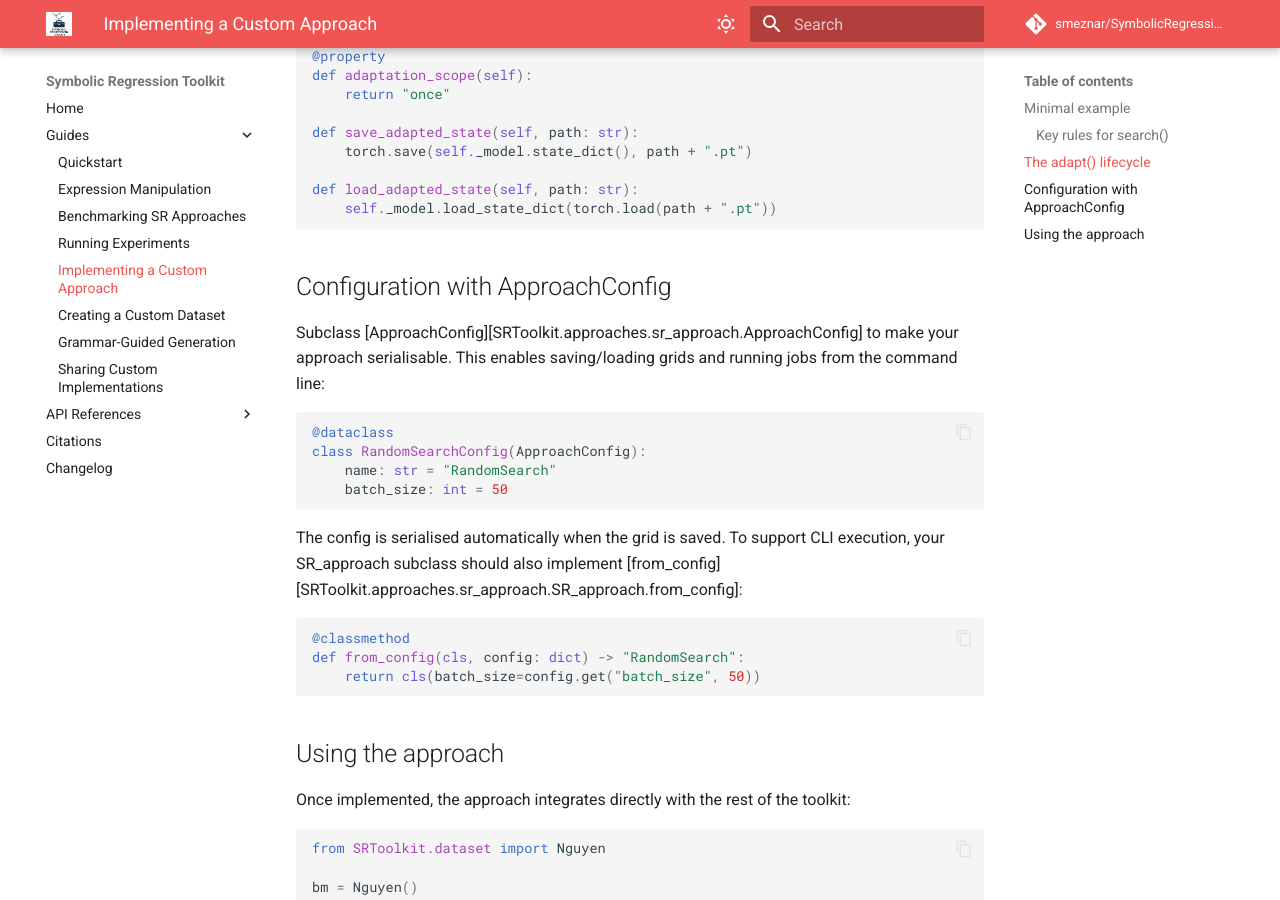
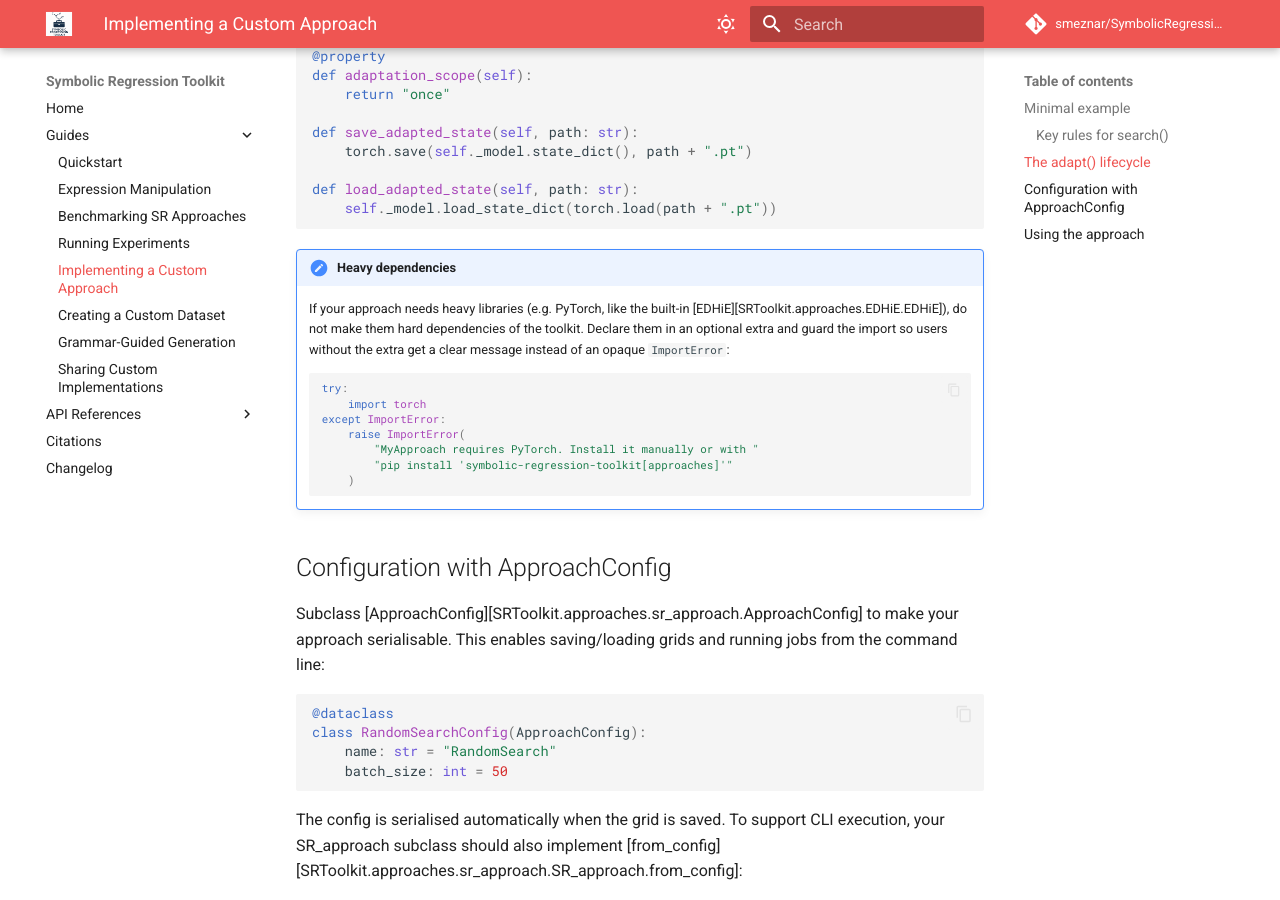
Before and after one commit to smeznar/SymbolicRegressionToolkit, an MkDocs documentation site: the page built from docs/guides/custom-approach.md, in a window 1280 px wide and 900 px high, scrolled down 1713 px. Built offline with MkDocs 1.6.1 and Material for MkDocs 9.7.7, drawn with Linux system fonts in a browser that asks for light colours; comment, search, counter and statistics services are not loaded; the version menu is left out.

Commit message:
New release (1.6.0)

````diff
--- a/SRToolkit/__init__.py
+++ b/SRToolkit/__init__.py
@@ -24,7 +24,7 @@ _bundles_parent = str(_bundles_root().parent)
 if _bundles_parent not in _sys.path:
     _sys.path.insert(0, _bundles_parent)
 
-__version__ = "1.5.0"
+__version__ = "1.6.0"
 __license__ = "GPL-3.0 License"
 __author__ = "Sebastian Mežnar, Jure Brence"
 __credits__ = "Jožef Stefan Institute"
--- a/docs/guides/custom-approach.md
+++ b/docs/guides/custom-approach.md
@@ -81,6 +81,22 @@ def load_adapted_state(self, path: str):
     self._model.load_state_dict(torch.load(path + ".pt"))
 ```
 
+!!! note "Heavy dependencies"
+    If your approach needs heavy libraries (e.g. PyTorch, like the built-in
+    [EDHiE][SRToolkit.approaches.EDHiE.EDHiE]), do not make them hard dependencies of the toolkit.
+    Declare them in an optional extra and guard the import so users without the extra get a clear
+    message instead of an opaque `ImportError`:
+
+    ```python
+    try:
+        import torch
+    except ImportError:
+        raise ImportError(
+            "MyApproach requires PyTorch. Install it manually or with "
+            "pip install 'symbolic-regression-toolkit[approaches]'"
+        )
+    ```
+
 ## Configuration with ApproachConfig
 
 Subclass [ApproachConfig][SRToolkit.approaches.sr_approach.ApproachConfig] to make your approach serialisable. This enables saving/loading grids and running jobs from the command line:
--- a/pyproject.toml
+++ b/pyproject.toml
@@ -10,7 +10,7 @@ SRToolkit = ["py.typed", "utils/_eval_cython.pyx"]
 
 [project]
 name = "symbolic-regression-toolkit"
-version = "1.5.0"
+version = "1.6.0"
 description = "Symbolic Regression/Equation Discovery Toolkit"
 readme = "README.md"
 requires-python = ">=3.10"
@@ -47,7 +47,7 @@ classifiers = [
 ]
 
 [project.optional-dependencies]
-approaches = ["torch>=2.0", "tqdm", "pymoo"]
+approaches = ["torch>=2.0", "pymoo"]
 dev = ["pytest", "pytest-cov", "ruff", "mypy", "pre-commit", "cython>=3.0"]
 
 [project.urls]
````
Also changed, not shown: CHANGELOG.md (+1 -1 lines), README.md (+6 -0 lines), 1 other file.
